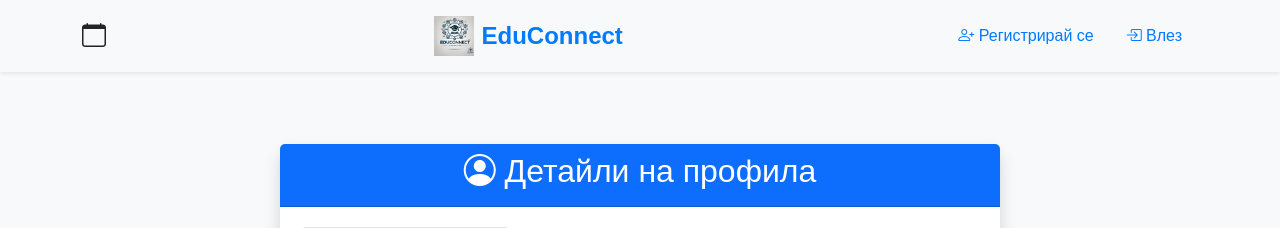
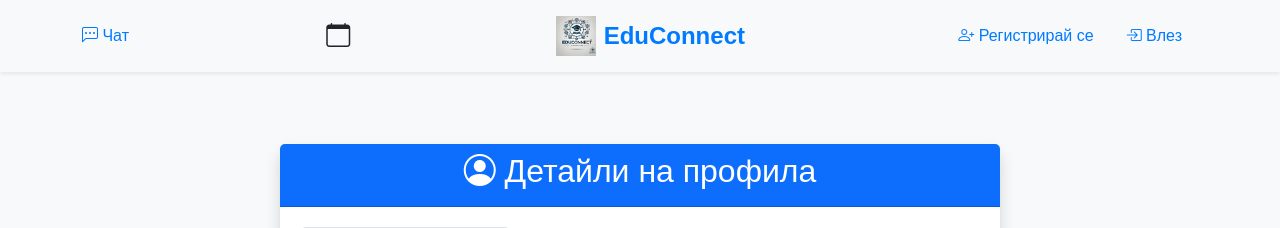
Before and after one commit to dimataa1/eduConnect_project, a Django app: template templates/accounts_structure/profile_details.html in a window 1280 px wide. Shown: the top 228 px of the page. Run offline with Django 3.2, Linux system fonts and the light colour scheme; the template is opened without the code that fills it, so the values that code supplies are empty; some libraries are stand-ins or nearby versions.

Commit message:
first chat

```diff
--- a/chat/urls.py
+++ b/chat/urls.py
@@ -2,7 +2,7 @@
 from django.urls import path
 from . import views
 urlpatterns = [
-    path('', views.messages_page),
+    path('', views.messages_page, name='chat'),
 
 ]
 #
--- a/templates/common/base.html
+++ b/templates/common/base.html
@@ -15,7 +15,6 @@
     <link href="https://cdn.jsdelivr.net/npm/bootstrap@5.3.0-alpha1/dist/css/bootstrap.min.css" rel="stylesheet">
     <link href="https://cdn.jsdelivr.net/npm/bootstrap@5.3.0-alpha3/dist/css/bootstrap.min.css" rel="stylesheet">
     <link href="{% static 'styles/style.css' %}?v=1" rel="stylesheet">
-{#    <link rel="stylesheet" href="https://stackpath.bootstrapcdn.com/bootstrap/4.5.2/css/bootstrap.min.css">#}
     <script src="https://code.jquery.com/jquery-3.6.0.min.js"></script>
     {% block extra_head %}{% endblock %}
     {% block extra_styles %}{% endblock %}
@@ -25,6 +24,11 @@
 
     <header class="bg-light py-3 shadow-sm">
         <div class="container d-flex justify-content-between align-items-center">
+
+                <a class="nav-link" href="{% url 'chat' %}">
+                    <i class="bi bi-chat-left-dots"></i> Чат
+                </a>
+
 
             <a href="{% url 'academic_calendar' %}" class="celendar navbar-brand d-flex align-items-center">
                 <i class="bi bi-calendar me-2" style="font-size: 1.5rem;"></i>
@@ -76,7 +80,7 @@
                         </li>
 
                         {% if request.user.role == 'teacher' %}
-                             <li class="nav-item dropdown me-2">
+                            <li class="nav-item dropdown me-2">
                                 <a
                                         class="nav-link dropdown-toggle d-flex align-items-center"
                                         href="#"
@@ -89,12 +93,14 @@
                                 </a>
                                 <ul class="dropdown-menu" aria-labelledby="representDropdown">
                                     <li>
-                                        <a class="dropdown-item d-flex align-items-center" href="{% url 'add_school' %}">
+                                        <a class="dropdown-item d-flex align-items-center"
+                                           href="{% url 'add_school' %}">
                                             <i class="bi bi-pencil-square me-2"></i> Добави описание
                                         </a>
                                     </li>
                                     <li>
-                                        <a class="dropdown-item d-flex align-items-center" href="{% url 'create_tour' %}">
+                                        <a class="dropdown-item d-flex align-items-center"
+                                           href="{% url 'create_tour' %}">
                                             <i class="bi bi-calendar-check me-2"></i> Добави събитие
                                         </a>
                                     </li>
@@ -105,7 +111,7 @@
 
 
                         <li class="nav-item ms-4">
-                            <a class="nav-link" href="{% url 'profile_details'  username=request.user.username %}">
+                            <a class="nav-link" href="{% url 'profile_details' username=request.user.username %}">
                                 <i class="bi bi-person"></i> Профил
                             </a>
                         </li>
@@ -149,7 +155,6 @@
 
 <script src="https://cdn.jsdelivr.net/npm/bootstrap@5.3.0-alpha1/dist/js/bootstrap.bundle.min.js"></script>
 
-
 {% block extra_scripts %}{% endblock %}
 </body>
 </html>
```
